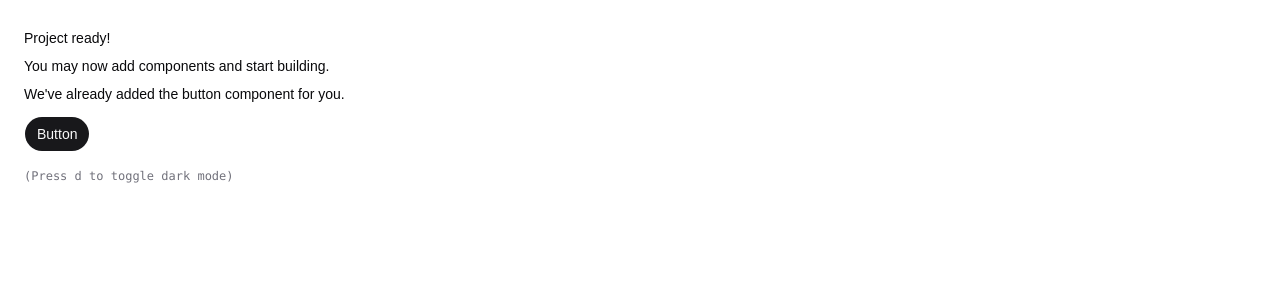
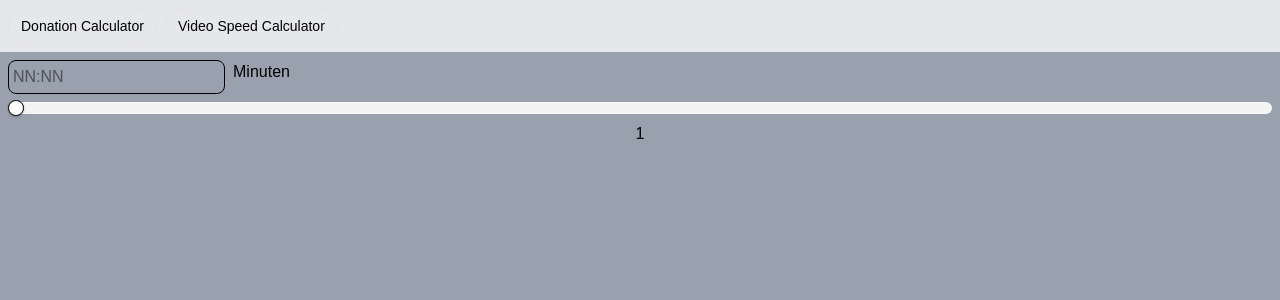
Before and after one commit to davgeiger/utility-calculators, a React (Vite) app: page /speed-calc in a window 1280 px wide. Shown: the top 300 px of the page. Built offline with nearby package versions, Linux system fonts and the light colour scheme.

Commit message:
Added functionality for VideoSpeedCalculator

```diff
--- a/index.html
+++ b/index.html
@@ -2,11 +2,11 @@
 <html lang="en">
   <head>
     <meta charset="UTF-8" />
-    <link rel="icon" type="image/svg+xml" href="/vite.svg" />
+    <link rel="icon" type="image/svg+xml" href="/favicon.svg" />
     <meta name="viewport" content="width=device-width, initial-scale=1.0" />
-    <title>vite-app</title>
+    <title>donation-calculator</title>
   </head>
-  <body>
+  <body class="bg-gray-400">
     <div id="root"></div>
     <script type="module" src="/src/main.tsx"></script>
   </body>
--- a/package.json
+++ b/package.json
@@ -20,6 +20,7 @@
     "clsx": "^2.1.1",
     "react": "^19.2.6",
     "react-dom": "^19.2.6",
+    "react-router-dom": "^7.18.1",
     "shadcn": "^4.13.0",
     "tailwind-merge": "^3.6.0",
     "tailwindcss": "^4",
--- a/src/App.tsx
+++ b/src/App.tsx
@@ -1,21 +1,20 @@
-import { Button } from "@/components/ui/button"
+import { createBrowserRouter, RouterProvider } from "react-router-dom";
+import NavBar from "./NavBar";
+import DonationCalculator from "./DonationCalculator";
+import VideoSpeedCalculator from "./VideoSpeedCalculator";
 
-export function App() {
-  return (
-    <div className="flex min-h-svh p-6">
-      <div className="flex max-w-md min-w-0 flex-col gap-4 text-sm leading-loose">
-        <div>
-          <h1 className="font-medium">Project ready!</h1>
-          <p>You may now add components and start building.</p>
-          <p>We&apos;ve already added the button component for you.</p>
-          <Button className="mt-2">Button</Button>
-        </div>
-        <div className="font-mono text-xs text-muted-foreground">
-          (Press <kbd>d</kbd> to toggle dark mode)
-        </div>
-      </div>
-    </div>
-  )
+function App() {
+  const router = createBrowserRouter([
+    {
+      path: "/",
+      element: <NavBar />,
+      children: [
+        { path: "/donation-calc", element: <DonationCalculator /> },
+        { path: "/speed-calc", element: <VideoSpeedCalculator /> },
+      ],
+    },
+  ]);
+  return <RouterProvider router={router} />;
 }
 
-export default App
+export default App;
--- /dev/null
+++ b/src/DonationCalculator.tsx
@@ -0,0 +1,38 @@
+import { useState } from "react"
+
+export default function DonationCalculator() {
+  const [minutes, setMinutes] = useState("")
+
+  function calculateDonation() {
+    if (minutes.trim() === "") return ""
+
+    const euro = Number(minutes) / 6
+    return euro.toFixed(2)
+  }
+
+  return (
+    <>
+      <div className="mx-auto flex max-w-2xl flex-col gap-2 p-2 text-black">
+        <p>Hinweis: 60 Minuten = 10€</p>
+        <div className="flex gap-2">
+          <input
+            className="rounded-md border border-black p-1"
+            type="text"
+            id="minutes"
+            value={minutes}
+            onChange={(e) => {
+              const value = e.target.value.replace(/\D/g, "")
+              setMinutes(value)
+            }}
+          />
+          <label htmlFor="minutes">Minuten</label>
+        </div>
+        <p>entsprechen</p>
+        <div className="flex gap-2">
+          <p>{minutes === "" ? "00,00" : calculateDonation()}</p>
+          <span>€</span>
+        </div>
+      </div>
+    </>
+  )
+}
--- /dev/null
+++ b/src/NavBar.tsx
@@ -0,0 +1,24 @@
+import { Link, Outlet } from "react-router-dom"
+import { Button } from "@/components/ui/button"
+
+export default function NavBar() {
+  return (
+    <>
+      <div className="mb-2 flex gap-2 bg-gray-200 p-2">
+        <Link to="/donation-calc">
+          <Button variant={"outline"} className={"text-black"}>
+            Donation Calculator
+          </Button>
+        </Link>
+        <Link to="/speed-calc">
+          <Button variant={"outline"} className={"text-black"}>
+            Video Speed Calculator
+          </Button>
+        </Link>
+      </div>
+      <div>
+        <Outlet />
+      </div>
+    </>
+  )
+}
--- /dev/null
+++ b/src/VideoSpeedCalculator.tsx
@@ -0,0 +1,54 @@
+import { Slider } from "@/components/ui/slider"
+import { useState } from "react"
+
+const timeRegex = /^\d{1,2}:\d{2}$/
+
+function calculateNewTime(minutes: string, speedIndex: number) {
+  if (!timeRegex.test(minutes)) return ""
+
+  const [min, seconds] = minutes.split(":").map(Number)
+
+  const totalSeconds = min * 60 + seconds
+  const roundedTotalSeconds = Math.round(totalSeconds / speedIndex)
+  const newMinutes = Math.floor(roundedTotalSeconds / 60)
+  const newSeconds = roundedTotalSeconds % 60
+
+  const formattedMinutes = String(newMinutes).padStart(2, "0")
+  const formattedSeconds = String(newSeconds).padStart(2, "0")
+
+  return `${formattedMinutes}:${formattedSeconds}`
+}
+
+export default function VideoSpeedCalculator() {
+  const [minutes, setMinutes] = useState("")
+  const [speedIndex, setSpeedIndex] = useState(1)
+
+  return (
+    <>
+      <div className="m-2 flex flex-col gap-2 text-black">
+        <div className="flex gap-2">
+          <input
+            className="rounded-md border border-black p-1"
+            type="text"
+            id="minutes"
+            value={minutes}
+            onChange={(e) => {
+              setMinutes(e.target.value)
+            }}
+            placeholder="NN:NN"
+          />
+          <label htmlFor="minutes">Minuten</label>
+        </div>
+        <Slider
+          min={1}
+          max={2}
+          step={0.25}
+          value={speedIndex}
+          onValueChange={(value) => setSpeedIndex(value as number)}
+        />
+        <p className="text-center">{speedIndex}</p>
+        <p>{calculateNewTime(minutes, speedIndex)}</p>
+      </div>
+    </>
+  )
+}
--- /dev/null
+++ b/src/components/ui/slider.tsx
@@ -0,0 +1,52 @@
+import { Slider as SliderPrimitive } from "@base-ui/react/slider"
+
+import { cn } from "@/lib/utils"
+
+function Slider({
+  className,
+  defaultValue,
+  value,
+  min = 0,
+  max = 100,
+  ...props
+}: SliderPrimitive.Root.Props) {
+  const _values = Array.isArray(value)
+    ? value
+    : Array.isArray(defaultValue)
+      ? defaultValue
+      : [min, max]
+
+  return (
+    <SliderPrimitive.Root
+      className={cn("data-horizontal:w-full data-vertical:h-full", className)}
+      data-slot="slider"
+      defaultValue={defaultValue}
+      value={value}
+      min={min}
+      max={max}
+      thumbAlignment="edge"
+      {...props}
+    >
+      <SliderPrimitive.Control className="relative flex w-full touch-none items-center select-none data-disabled:opacity-50 data-vertical:h-full data-vertical:min-h-40 data-vertical:w-auto data-vertical:flex-col">
+        <SliderPrimitive.Track
+          data-slot="slider-track"
+          className="relative grow overflow-hidden rounded-4xl bg-muted select-none data-horizontal:h-3 data-horizontal:w-full data-vertical:h-full data-vertical:w-3"
+        >
+          <SliderPrimitive.Indicator
+            data-slot="slider-range"
+            className="bg-primary select-none data-horizontal:h-full data-vertical:w-full"
+          />
+        </SliderPrimitive.Track>
+        {Array.from({ length: _values.length }, (_, index) => (
+          <SliderPrimitive.Thumb
+            data-slot="slider-thumb"
+            key={index}
+            className="block size-4 shrink-0 rounded-4xl border border-primary bg-white shadow-sm ring-ring/50 transition-colors select-none hover:ring-4 focus-visible:ring-4 focus-visible:outline-hidden disabled:pointer-events-none disabled:opacity-50"
+          />
+        ))}
+      </SliderPrimitive.Control>
+    </SliderPrimitive.Root>
+  )
+}
+
+export { Slider }
```
Also changed, not shown: 1 other file (tests, documents, lock files or other folders).
